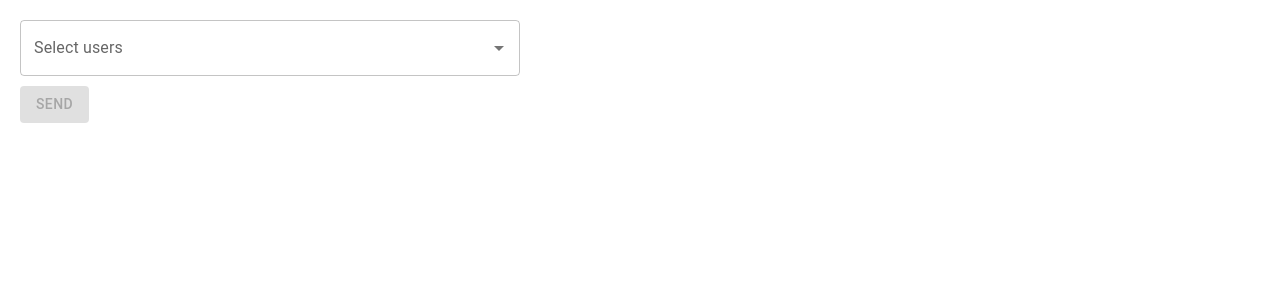
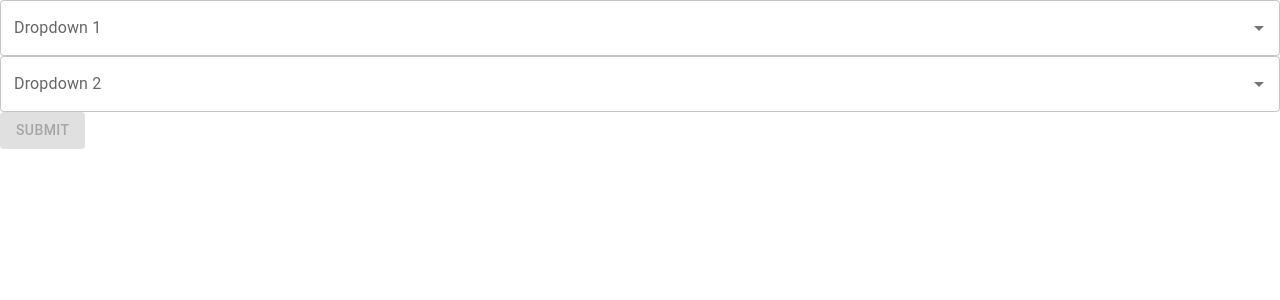
Before and after one commit to Suhas-H-C/user-active-todo-ui, a React (Create React App) app: page / in a window 1280 px wide. Shown: the top 300 px of the page. Built offline with nearby package versions, Linux system fonts and the light colour scheme; no server answers.

Commit message:
multiple dropdown selection button

```diff
--- a/src/App.js
+++ b/src/App.js
@@ -1,10 +1,12 @@
 import "./App.css";
+import Generic from "./component/Generic";
 import UserDropDown from "./component/UserDropDown";
 
 function App() {
   return (
     <>
-      <UserDropDown />
+      {/* <UserDropDown /> */}
+      <Generic />
     </>
   );
 }
--- /dev/null
+++ b/src/component/DropDown.js
@@ -0,0 +1,19 @@
+import { Autocomplete, TextField } from "@mui/material";
+import React from "react";
+
+const DropDown = ({ label, options, value, onChange }) => {
+  return (
+    <Autocomplete
+      options={options}
+      getOptionLabel={(option) => option.label}
+      value={value}
+      onChange={(event, newValue) => onChange(newValue)}
+      renderInput={(params) => (
+        <TextField {...params} label={label} variant="outlined" />
+      )}
+      isOptionEqualToValue={(option, value) => option.value === value.value}
+    />
+  );
+};
+
+export default DropDown;
--- /dev/null
+++ b/src/component/Generic.js
@@ -0,0 +1,42 @@
+import React, { useState } from "react";
+import { Button } from "@mui/material";
+import DropDown from "./DropDown";
+
+const Generic = () => {
+  const [dropdown1Value, setDropdown1Value] = useState(null);
+  const [dropdown2Value, setDropdown2Value] = useState(null);
+
+  const options1 = [
+    { value: "option1_1", label: "Option 1-1" },
+    { value: "option1_2", label: "Option 1-2" },
+  ];
+
+  const options2 = [
+    { value: "option2_1", label: "Option 2-1" },
+    { value: "option2_2", label: "Option 2-2" },
+  ];
+
+  const isButtonEnabled = dropdown1Value !== null && dropdown2Value !== null;
+
+  return (
+    <div>
+      <DropDown
+        label="Dropdown 1"
+        options={options1}
+        value={dropdown1Value}
+        onChange={setDropdown1Value}
+      />
+      <DropDown
+        label="Dropdown 2"
+        options={options2}
+        value={dropdown2Value}
+        onChange={setDropdown2Value}
+      />
+      <Button variant="contained" color="primary" disabled={!isButtonEnabled}>
+        Submit
+      </Button>
+    </div>
+  );
+};
+
+export default Generic;
```
